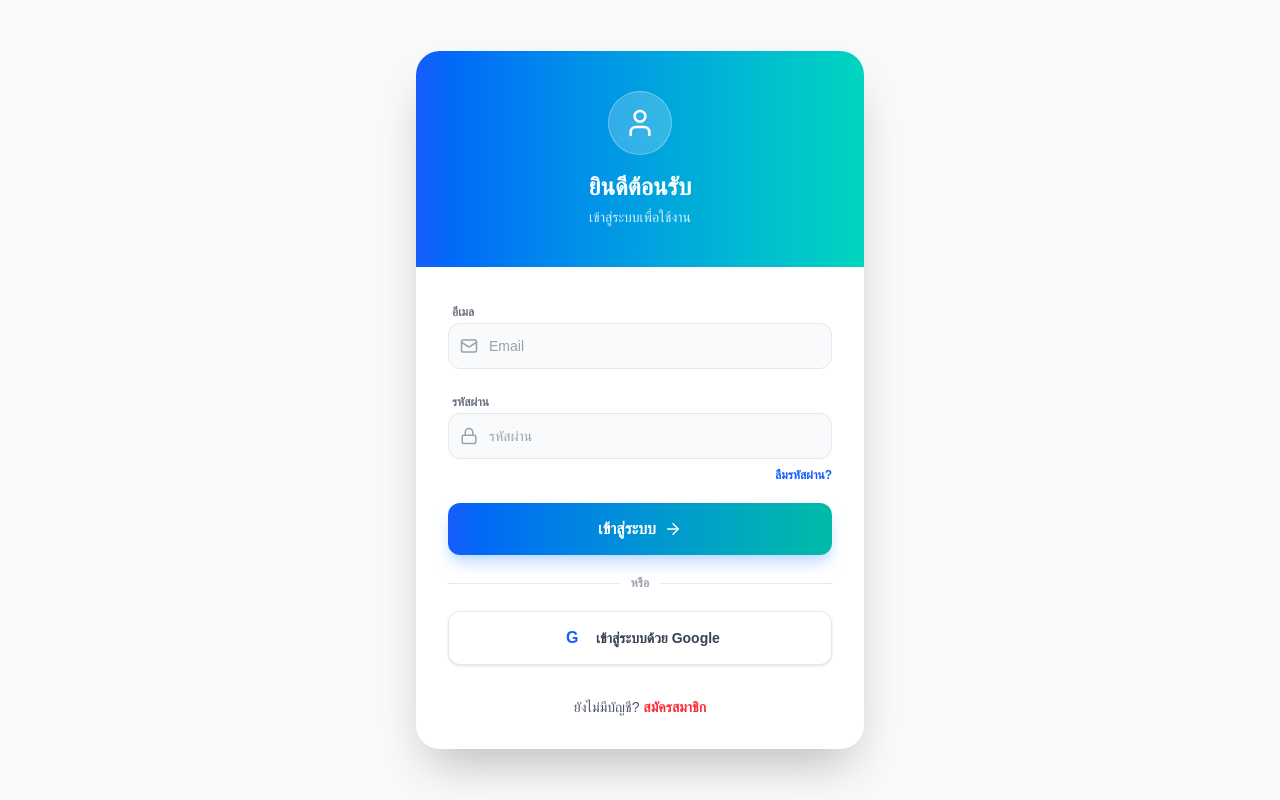
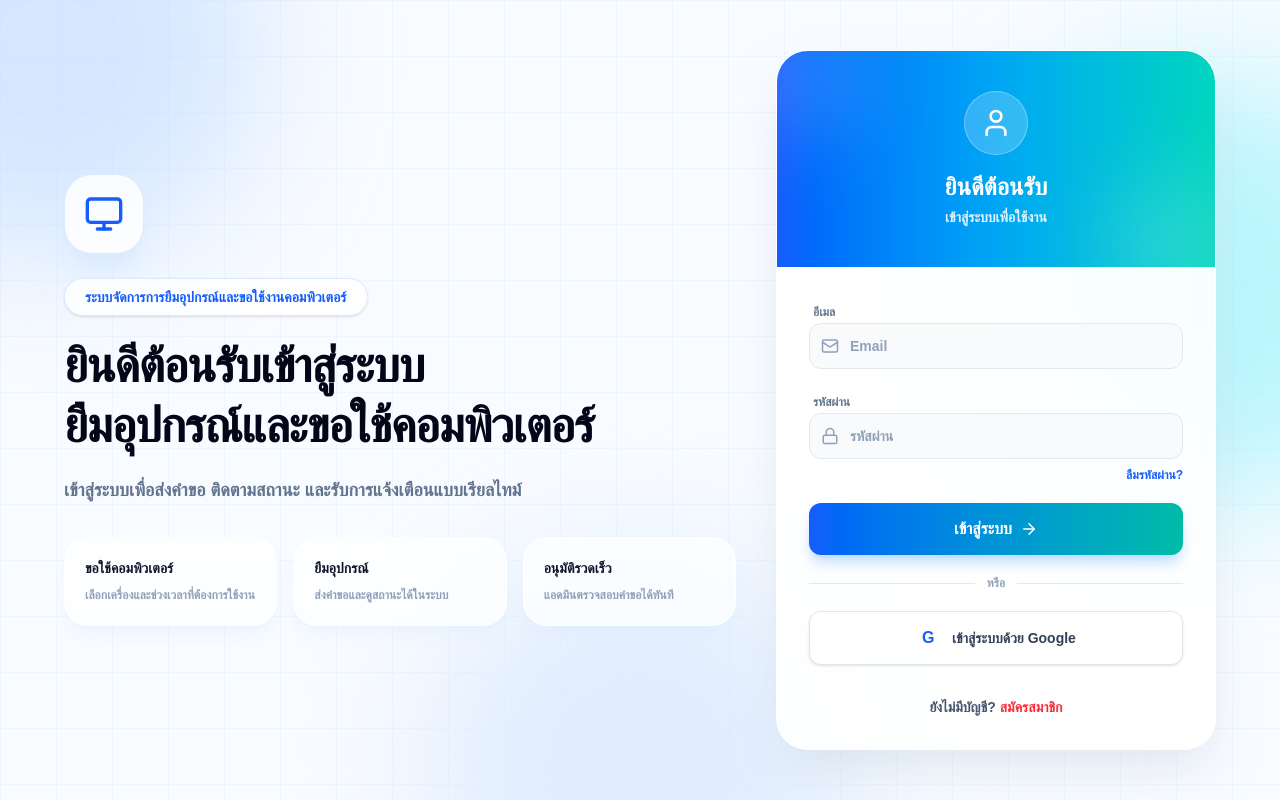
Before and after one commit to 66sumitra/Room-and-Equipment-Booking-System, a Next.js app: page /login in a window 1280 px wide. Built offline with nearby package versions, Linux system fonts and the light colour scheme; no server answers.

Commit message:
แก้

```diff
--- a/app/login/page.tsx
+++ b/app/login/page.tsx
@@ -1,7 +1,7 @@
 "use client";
 
 import { useEffect, useState } from "react";
-import { Mail, Lock, User, ArrowRight, X } from "lucide-react";
+import { Mail, Lock, User, ArrowRight, X, Monitor } from "lucide-react";
 import Link from "next/link";
 import { supabase } from "@/lib/supabaseClient";
 
@@ -323,16 +323,77 @@ export default function LoginPage() {
 
   return (
     <>
-      <div className="flex min-h-screen items-center justify-center bg-gray-50 p-4">
-        <div className="w-full max-w-md overflow-hidden rounded-3xl bg-white shadow-2xl">
-          <div className="relative bg-gradient-to-r from-blue-600 to-teal-400 p-10 text-center text-white">
-            <div className="mb-4 inline-flex h-16 w-16 items-center justify-center rounded-full border border-white/30 bg-white/20 backdrop-blur-sm">
+      <div className="relative flex min-h-screen items-center justify-center overflow-hidden bg-[#f8fbff] px-4 py-10">
+        {/* พื้นหลังให้เข้ากับหน้าแรก */}
+        <div className="absolute inset-0 bg-[linear-gradient(to_right,#dbeafe_1px,transparent_1px),linear-gradient(to_bottom,#dbeafe_1px,transparent_1px)] bg-[size:56px_56px] opacity-35" />
+        <div className="absolute left-[-160px] top-[-160px] h-[420px] w-[420px] rounded-full bg-blue-200/60 blur-3xl" />
+        <div className="absolute right-[-140px] top-20 h-[420px] w-[420px] rounded-full bg-cyan-200/70 blur-3xl" />
+        <div className="absolute bottom-[-180px] left-1/2 h-[420px] w-[420px] -translate-x-1/2 rounded-full bg-blue-100/80 blur-3xl" />
+
+        <div className="relative z-10 grid w-full max-w-6xl items-center gap-10 lg:grid-cols-[1fr_440px]">
+          {/* ฝั่งข้อความ เหมือนหน้าแรก */}
+          <div className="hidden text-center lg:block lg:text-left">
+            <div className="mx-auto mb-6 flex h-20 w-20 items-center justify-center rounded-[28px] border border-blue-100 bg-white/85 text-blue-600 shadow-xl shadow-blue-100 lg:mx-0">
+              <Monitor size={40} />
+            </div>
+
+            <div className="mb-5 inline-flex rounded-full border border-blue-100 bg-white/80 px-5 py-2 text-sm font-black text-blue-600 shadow-sm backdrop-blur">
+              ระบบจัดการการยืมอุปกรณ์และขอใช้งานคอมพิวเตอร์
+            </div>
+
+            <h1 className="max-w-2xl text-5xl font-black leading-tight tracking-tight text-slate-950">
+              ยินดีต้อนรับเข้าสู่ระบบ
+              <br />
+              ยืมอุปกรณ์และขอใช้คอมพิวเตอร์
+            </h1>
+
+            <p className="mt-5 max-w-xl text-lg font-semibold leading-relaxed text-slate-500">
+              เข้าสู่ระบบเพื่อส่งคำขอ ติดตามสถานะ และรับการแจ้งเตือนแบบเรียลไทม์
+            </p>
+
+            <div className="mt-8 grid max-w-2xl grid-cols-3 gap-4">
+              <div className="rounded-[24px] border border-white/70 bg-white/75 p-5 shadow-lg shadow-blue-100/40 backdrop-blur">
+                <p className="text-sm font-black text-slate-900">
+                  ขอใช้คอมพิวเตอร์
+                </p>
+                <p className="mt-2 text-xs font-bold leading-relaxed text-slate-400">
+                  เลือกเครื่องและช่วงเวลาที่ต้องการใช้งาน
+                </p>
+              </div>
+
+              <div className="rounded-[24px] border border-white/70 bg-white/75 p-5 shadow-lg shadow-blue-100/40 backdrop-blur">
+                <p className="text-sm font-black text-slate-900">
+                  ยืมอุปกรณ์
+                </p>
+                <p className="mt-2 text-xs font-bold leading-relaxed text-slate-400">
+                  ส่งคำขอและดูสถานะได้ในระบบ
+                </p>
+              </div>
+
+              <div className="rounded-[24px] border border-white/70 bg-white/75 p-5 shadow-lg shadow-blue-100/40 backdrop-blur">
+                <p className="text-sm font-black text-slate-900">
+                  อนุมัติรวดเร็ว
+                </p>
+                <p className="mt-2 text-xs font-bold leading-relaxed text-slate-400">
+                  แอดมินตรวจสอบคำขอได้ทันที
+                </p>
+              </div>
+            </div>
+          </div>
+
+          {/* Login Card */}
+          <div className="mx-auto w-full max-w-md overflow-hidden rounded-[32px] border border-white/80 bg-white/90 shadow-2xl shadow-slate-300/60 backdrop-blur-xl">
+            <div className="relative overflow-hidden bg-gradient-to-r from-blue-600 via-sky-500 to-teal-400 p-10 text-center text-white">
+              <div className="absolute left-[-40px] top-[-40px] h-32 w-32 rounded-full bg-white/15 blur-2xl" />
+              <div className="absolute bottom-[-50px] right-[-30px] h-36 w-36 rounded-full bg-white/15 blur-2xl" />
+
+              <div className="relative mx-auto mb-4 flex h-16 w-16 items-center justify-center rounded-full border border-white/30 bg-white/20 backdrop-blur-sm">
                 <User size={32} />
               </div>
 
-            <h2 className="text-2xl font-bold">ยินดีต้อนรับ</h2>
+              <h2 className="relative text-2xl font-black">ยินดีต้อนรับ</h2>
 
-            <p className="mt-1 text-sm text-blue-50 opacity-90">
+              <p className="relative mt-1 text-sm font-semibold text-blue-50 opacity-95">
                 เข้าสู่ระบบเพื่อใช้งาน
               </p>
             </div>
@@ -346,13 +407,13 @@ export default function LoginPage() {
                 )}
 
                 <div className="space-y-1">
-                <label className="ml-1 text-xs font-semibold text-gray-500">
+                  <label className="ml-1 text-xs font-bold text-slate-500">
                     อีเมล
                   </label>
 
                   <div className="relative">
                     <Mail
-                    className="absolute left-3 top-1/2 -translate-y-1/2 text-gray-400"
+                      className="absolute left-3 top-1/2 -translate-y-1/2 text-slate-400"
                       size={18}
                     />
 
@@ -362,20 +423,20 @@ export default function LoginPage() {
                       value={email}
                       onChange={(e) => setEmail(e.target.value)}
                       disabled={loading || googleLoading}
-                    className="w-full rounded-xl border border-gray-200 bg-gray-50 py-3 pl-10 pr-4 text-sm text-gray-700 outline-none transition-all placeholder:text-gray-400 focus:ring-2 focus:ring-blue-400 disabled:opacity-70"
+                      className="w-full rounded-xl border border-slate-200 bg-slate-50 py-3 pl-10 pr-4 text-sm font-bold text-slate-700 outline-none transition-all placeholder:text-slate-400 focus:border-blue-300 focus:bg-white focus:ring-4 focus:ring-blue-100 disabled:opacity-70"
                       required
                     />
                   </div>
                 </div>
 
                 <div className="space-y-1">
-                <label className="ml-1 text-xs font-semibold text-gray-500">
+                  <label className="ml-1 text-xs font-bold text-slate-500">
                     รหัสผ่าน
                   </label>
 
                   <div className="relative">
                     <Lock
-                    className="absolute left-3 top-1/2 -translate-y-1/2 text-gray-400"
+                      className="absolute left-3 top-1/2 -translate-y-1/2 text-slate-400"
                       size={18}
                     />
 
@@ -385,7 +446,7 @@ export default function LoginPage() {
                       value={password}
                       onChange={(e) => setPassword(e.target.value)}
                       disabled={loading || googleLoading}
-                    className="w-full rounded-xl border border-gray-200 bg-gray-50 py-3 pl-10 pr-4 text-sm text-gray-700 outline-none transition-all placeholder:text-gray-400 focus:ring-2 focus:ring-blue-400 disabled:opacity-70"
+                      className="w-full rounded-xl border border-slate-200 bg-slate-50 py-3 pl-10 pr-4 text-sm font-bold text-slate-700 outline-none transition-all placeholder:text-slate-400 focus:border-blue-300 focus:bg-white focus:ring-4 focus:ring-blue-100 disabled:opacity-70"
                       required
                     />
                   </div>
@@ -395,7 +456,7 @@ export default function LoginPage() {
                       type="button"
                       onClick={openForgotPassword}
                       disabled={loading || googleLoading}
-                    className="text-xs font-bold text-blue-600 hover:underline disabled:opacity-60"
+                      className="text-xs font-black text-blue-600 hover:underline disabled:opacity-60"
                     >
                       ลืมรหัสผ่าน?
                     </button>
@@ -405,7 +466,7 @@ export default function LoginPage() {
                 <button
                   type="submit"
                   disabled={loading || googleLoading}
-                className="flex w-full items-center justify-center gap-2 rounded-xl bg-gradient-to-r from-blue-600 to-teal-500 py-3.5 font-bold text-white shadow-lg shadow-blue-200 transition-all hover:opacity-90 active:scale-[0.98] disabled:cursor-not-allowed disabled:opacity-70"
+                  className="flex w-full items-center justify-center gap-2 rounded-xl bg-gradient-to-r from-blue-600 to-teal-500 py-3.5 font-black text-white shadow-lg shadow-blue-200 transition-all hover:opacity-95 active:scale-[0.98] disabled:cursor-not-allowed disabled:opacity-70"
                 >
                   {loading ? "กำลังเข้าสู่ระบบ..." : "เข้าสู่ระบบ"}
                   {!loading && <ArrowRight size={18} />}
@@ -413,16 +474,16 @@ export default function LoginPage() {
               </form>
 
               <div className="my-5 flex items-center gap-3">
-              <div className="h-px flex-1 bg-gray-200" />
-              <span className="text-xs font-bold text-gray-400">หรือ</span>
-              <div className="h-px flex-1 bg-gray-200" />
+                <div className="h-px flex-1 bg-slate-200" />
+                <span className="text-xs font-black text-slate-400">หรือ</span>
+                <div className="h-px flex-1 bg-slate-200" />
               </div>
 
               <button
                 type="button"
                 onClick={handleGoogleLogin}
                 disabled={loading || googleLoading}
-              className="flex w-full items-center justify-center gap-3 rounded-xl border border-gray-200 bg-white py-3.5 text-sm font-bold text-gray-700 shadow-sm transition-all hover:bg-gray-50 active:scale-[0.98] disabled:cursor-not-allowed disabled:opacity-70"
+                className="flex w-full items-center justify-center gap-3 rounded-xl border border-slate-200 bg-white py-3.5 text-sm font-black text-slate-700 shadow-sm transition-all hover:bg-slate-50 active:scale-[0.98] disabled:cursor-not-allowed disabled:opacity-70"
               >
                 <span className="flex h-6 w-6 items-center justify-center rounded-full bg-white text-base font-black text-blue-600">
                   G
@@ -434,11 +495,11 @@ export default function LoginPage() {
               </button>
 
               <div className="mt-8 space-y-4 text-center">
-              <p className="text-sm font-medium text-gray-600">
+                <p className="text-sm font-semibold text-slate-600">
                   ยังไม่มีบัญชี?{" "}
                   <Link
                     href="/register"
-                  className="font-bold text-red-500 hover:underline"
+                    className="font-black text-red-500 hover:underline"
                   >
                     สมัครสมาชิก
                   </Link>
@@ -447,10 +508,11 @@ export default function LoginPage() {
             </div>
           </div>
         </div>
+      </div>
 
       {forgotOpen && (
-        <div className="fixed inset-0 z-50 flex items-center justify-center bg-black/40 px-4">
-          <div className="w-full max-w-md rounded-[2rem] bg-white p-8 shadow-2xl">
+        <div className="fixed inset-0 z-50 flex items-center justify-center bg-slate-950/40 px-4 backdrop-blur-sm">
+          <div className="w-full max-w-md rounded-[2rem] border border-white/80 bg-white p-8 shadow-2xl">
             <div className="mb-6 flex items-start justify-between gap-4">
               <div>
                 <h3 className="text-2xl font-black text-slate-800">
@@ -479,7 +541,7 @@ export default function LoginPage() {
 
                 <div className="relative">
                   <Mail
-                    className="absolute left-3 top-1/2 -translate-y-1/2 text-gray-400"
+                    className="absolute left-3 top-1/2 -translate-y-1/2 text-slate-400"
                     size={18}
                   />
 
@@ -493,7 +555,7 @@ export default function LoginPage() {
                       setForgotMessage("");
                     }}
                     disabled={forgotLoading}
-                    className="w-full rounded-xl border border-gray-200 bg-gray-50 py-3 pl-10 pr-4 text-sm font-bold text-gray-700 outline-none transition-all placeholder:text-gray-400 focus:ring-2 focus:ring-blue-400 disabled:opacity-70"
+                    className="w-full rounded-xl border border-slate-200 bg-slate-50 py-3 pl-10 pr-4 text-sm font-bold text-slate-700 outline-none transition-all placeholder:text-slate-400 focus:border-blue-300 focus:bg-white focus:ring-4 focus:ring-blue-100 disabled:opacity-70"
                   />
                 </div>
               </div>
```
Lines whose indentation alone changed are shown as unchanged.
